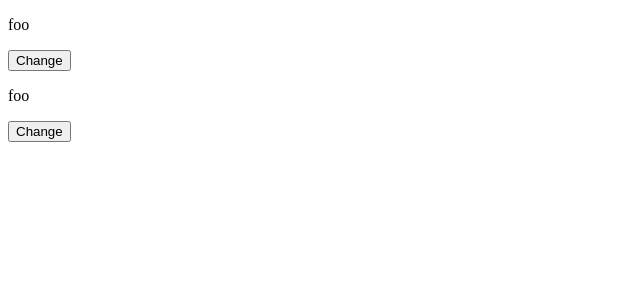
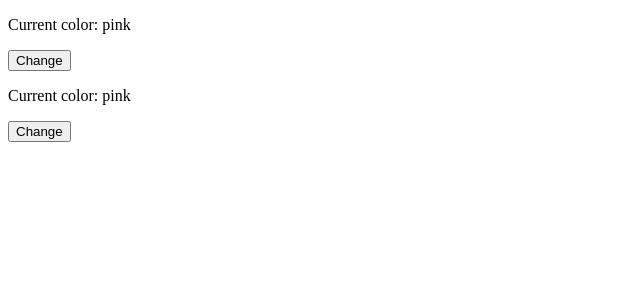
Before and after one commit to hv-pul/nuxt-server-state-test, a Nuxt app: page / in a window 1280 px wide. Shown: the top 300 px of the page, without its empty margins (0-640 px from the left). Built offline with nearby package versions, Linux system fonts and the light colour scheme.

Commit message:
feat: fix composable

```diff
--- a/components/Example.vue
+++ /dev/null
@@ -1,9 +0,0 @@
-<template>
-  <p>{{ test }}</p>
-</template>
-
-<script setup>
-import {useBroken} from "../composables/broken";
-
-const test = useBroken();
-</script>
--- a/components/ProperExample.vue
+++ b/components/ProperExample.vue
@@ -1,13 +1,8 @@
+<script setup>
+const color = useColor() // Same as useState('color')
+</script>
+
 <template>
-  <p>{{ test }}</p>
-  <button @click="test = 'bar'">
-    Change
-  </button>
+  <p>Current color: {{ color }}</p>
+  <button @click="color = 'red'">Change</button>
 </template>
-
-<script setup>
-
-import {useProper} from "../composables/proper";
-
-const test = useProper();
-</script>
--- a/composables/broken.js
+++ /dev/null
@@ -1,12 +0,0 @@
-const brokenRef = new ref(null);
-
-if (!brokenRef.value) {
-    brokenRef.value = {
-        val: Math.random(),
-        time: Date.now()
-    }
-}
-
-export const useBroken = () => {
-    return brokenRef.value;
-}
--- a/composables/proper.js
+++ /dev/null
@@ -1,3 +0,0 @@
-import {useState} from "nuxt/app";
-
-export const useProper = () => useState('proper', () => 'foo')
--- /dev/null
+++ b/composables/useProper.js
@@ -0,0 +1 @@
+export const useColor = () => useState('color', () => 'pink')
```
